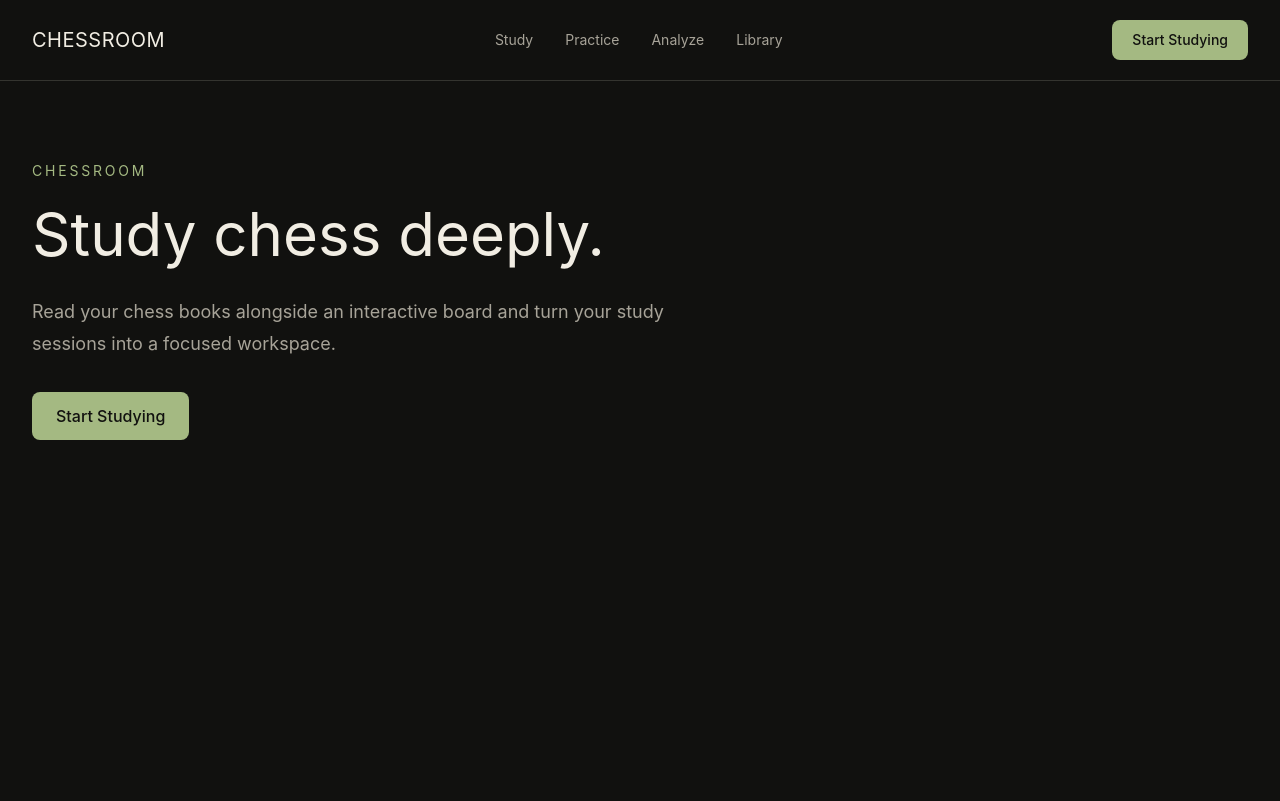
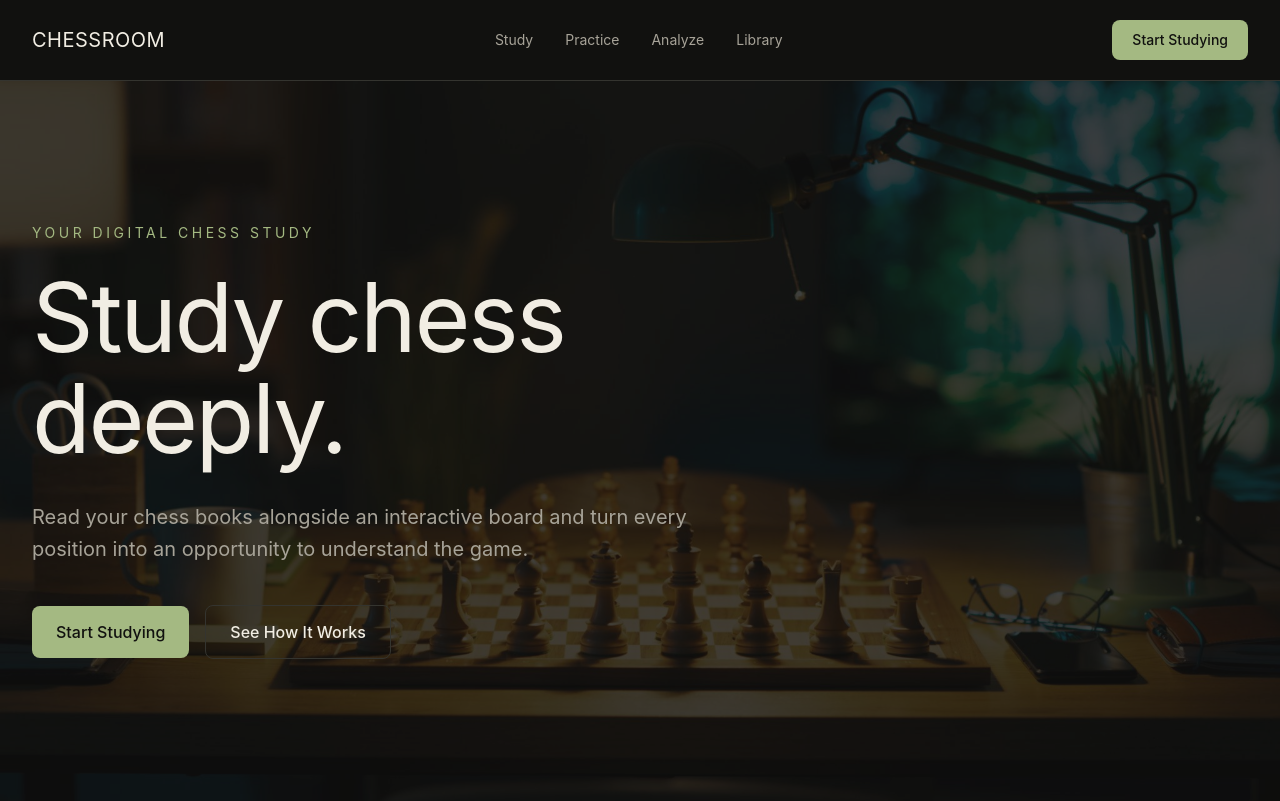
Before and after one commit to NotSuzpicious/chessroom, a React (Vite) app: page /study in a window 1280 px wide. Built offline with nearby package versions, Linux system fonts and the light colour scheme.

Commit message:
Add Chessroom landing page hero

```diff
--- a/src/App.tsx
+++ b/src/App.tsx
@@ -1,31 +1,11 @@
+import Hero from './components/Hero'
 import Navbar from './components/Navbar'
 
 function App() {
   return (
     <div className="min-h-screen bg-[var(--color-background)]">
       <Navbar />
-
-      <main className="mx-auto max-w-7xl px-6 py-20 lg:px-8">
-        <p className="mb-4 text-sm uppercase tracking-[0.2em] text-[var(--color-accent)]">
-          Chessroom
-        </p>
-
-        <h1 className="font-[var(--font-display)] text-6xl leading-tight text-[var(--color-text-primary)]">
-          Study chess deeply.
-        </h1>
-
-        <p className="mt-6 max-w-2xl text-lg leading-8 text-[var(--color-text-secondary)]">
-          Read your chess books alongside an interactive board and turn your
-          study sessions into a focused workspace.
-        </p>
-
-        <a
-          href="/study"
-          className="mt-8 inline-block rounded-lg bg-[var(--color-accent)] px-6 py-3 font-medium text-[var(--color-background)] transition-opacity hover:opacity-85"
-        >
-          Start Studying
-        </a>
-      </main>
+      <Hero />
     </div>
   )
 }
--- /dev/null
+++ b/src/components/Hero.tsx
@@ -0,0 +1,56 @@
+function Hero() {
+  return (
+    <section className="relative overflow-hidden">
+      {/* Hero background image */}
+      <div
+        aria-hidden="true"
+        className="absolute inset-0 bg-cover bg-center"
+        style={{
+          backgroundImage: "url('/images/chessroom-hero.jpg')",
+        }}
+      />
+
+      {/* Dark overlay */}
+      <div
+        aria-hidden="true"
+        className="absolute inset-0 bg-[var(--color-background)]/80"
+      />
+
+      {/* Hero content */}
+      <div className="relative mx-auto flex min-h-[calc(100vh-5rem)] max-w-7xl items-center px-6 py-24 lg:px-8">
+        <div className="max-w-4xl">
+          <p className="mb-6 text-sm uppercase tracking-[0.25em] text-[var(--color-accent)]">
+            Your digital chess study
+          </p>
+
+          <h1 className="max-w-3xl font-[var(--font-display)] text-6xl leading-[1.05] tracking-tight text-[var(--color-text-primary)] sm:text-7xl lg:text-8xl">
+            Study chess deeply.
+          </h1>
+
+          <p className="mt-8 max-w-2xl text-lg leading-8 text-[var(--color-text-secondary)] sm:text-xl">
+            Read your chess books alongside an interactive board and turn every
+            position into an opportunity to understand the game.
+          </p>
+
+          <div className="mt-10 flex flex-wrap items-center gap-4">
+            <a
+              href="/study"
+              className="rounded-lg bg-[var(--color-accent)] px-6 py-3.5 font-medium text-[var(--color-background)] transition-all hover:-translate-y-0.5 hover:opacity-90"
+            >
+              Start Studying
+            </a>
+
+            <a
+              href="#how-it-works"
+              className="rounded-lg border border-[var(--color-border)] px-6 py-3.5 font-medium text-[var(--color-text-primary)] transition-colors hover:bg-[var(--color-surface)]"
+            >
+              See How It Works
+            </a>
+          </div>
+        </div>
+      </div>
+    </section>
+  )
+}
+
+export default Hero
```
Also changed, not shown: public/images/chessroom-hero.jpg (added).
